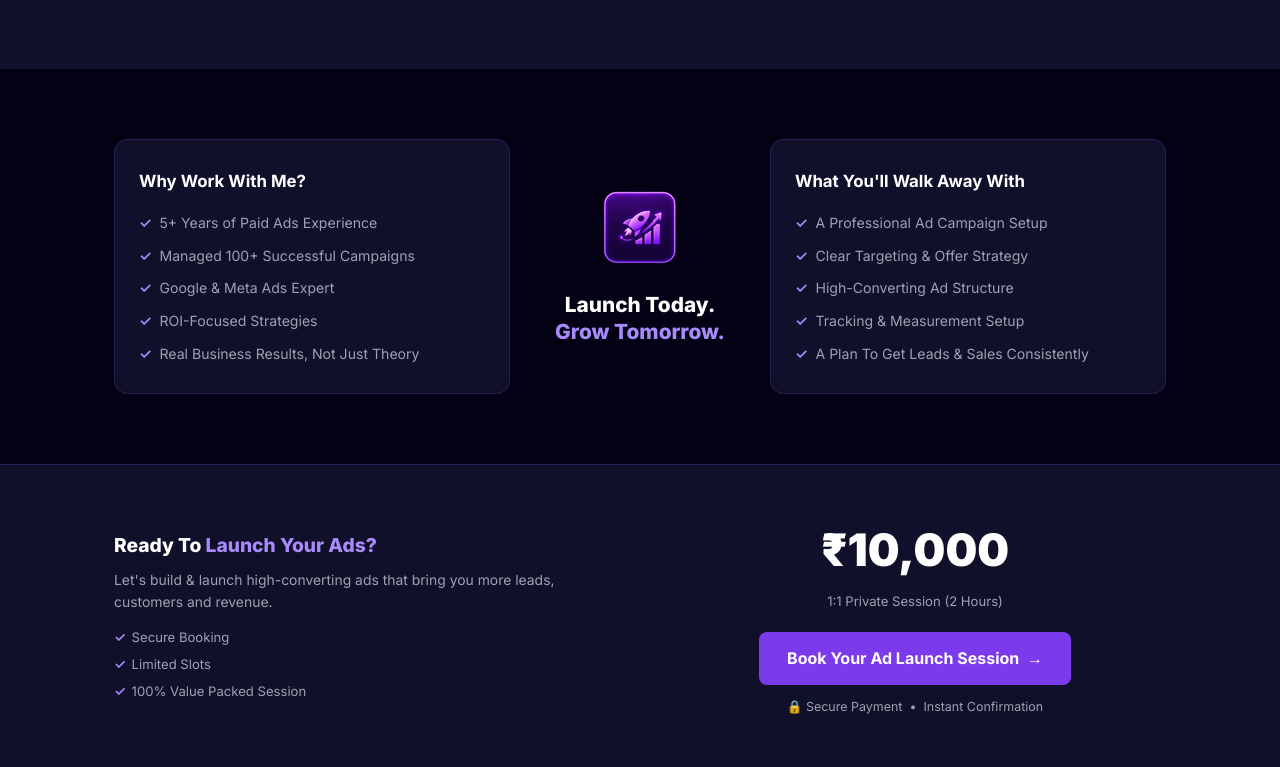
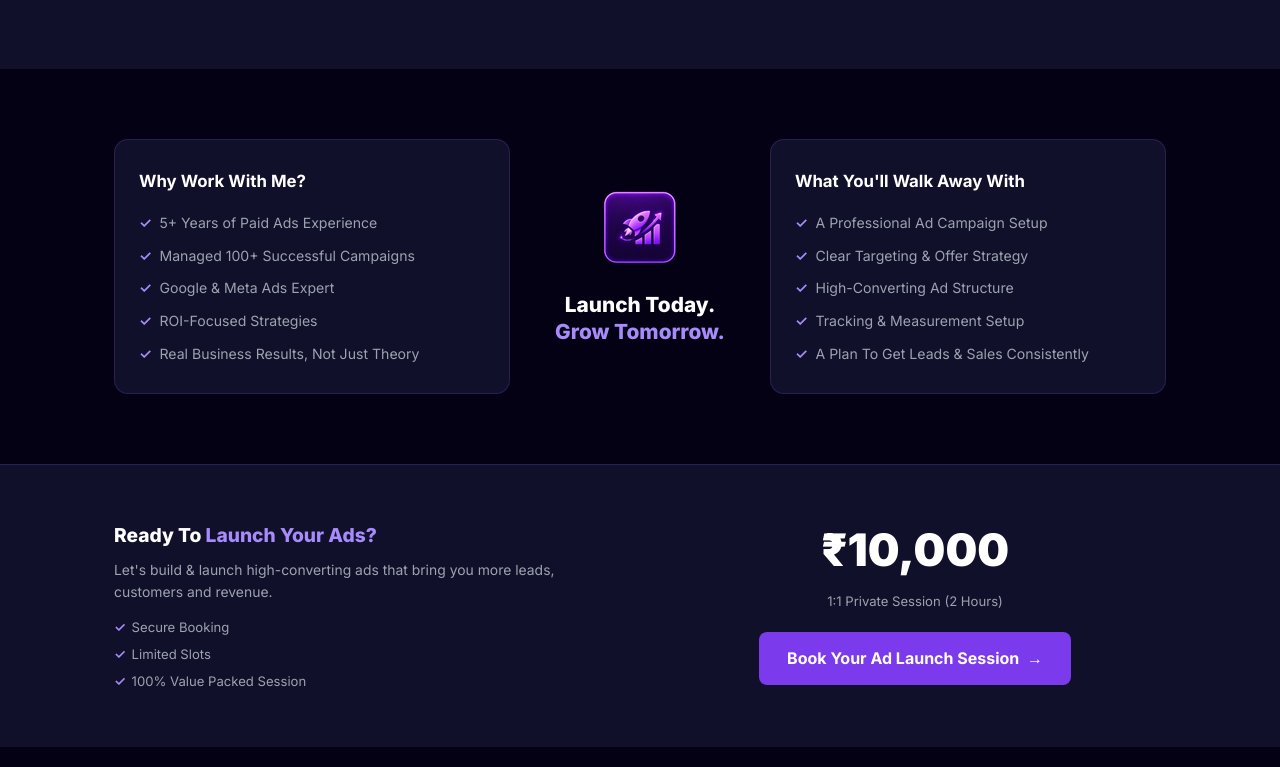
Before and after one commit to Adboostersindia/claude-projects, a React (Vite) app: page / in a window 1280 px wide. Shown: the part 1422-2189 px from the top of the page. Built offline with nearby package versions, Linux system fonts and the light colour scheme.

Commit message:
Auto-commit: 2026-05-30 16:17:43

```diff
--- a/src/components/CTASection.jsx
+++ b/src/components/CTASection.jsx
@@ -19,7 +19,6 @@ export default function CTASection() {
           <div className="cta-price">₹10,000</div>
           <div className="cta-price-sub">1:1 Private Session (2 Hours)</div>
           <a href="#" className="btn-primary">Book Your Ad Launch Session &nbsp;→</a>
-          <div className="secure-note">🔒 Secure Payment &nbsp;•&nbsp; Instant Confirmation</div>
         </div>
       </div>
     </section>
```
